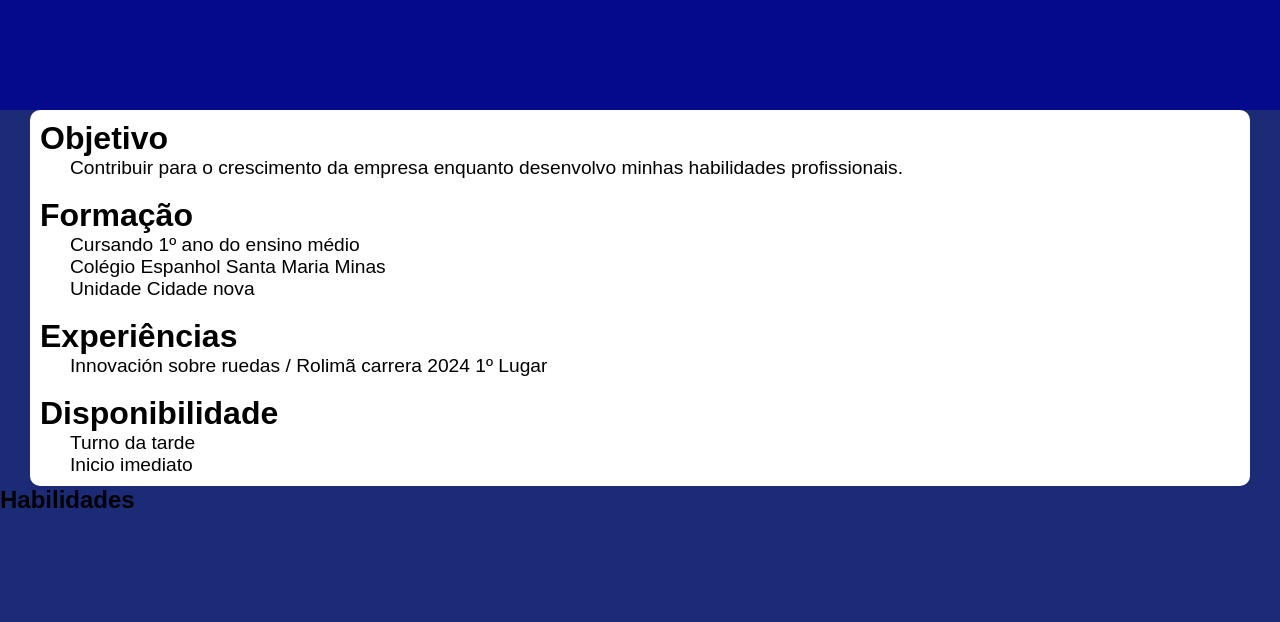
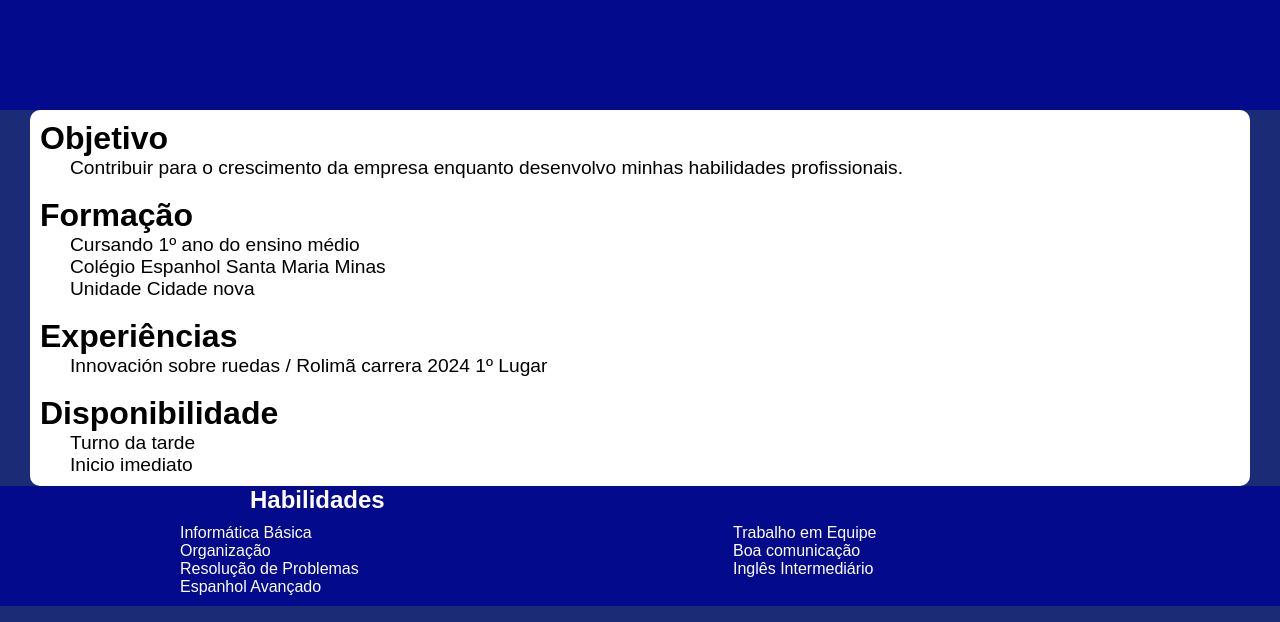
Before and after one commit to felipeFalbuquerque/Curriculo-Miguel, a plain HTML site: page index.html in a window 1280 px wide. Shown: the part 299-921 px from the top of the page. Drawn offline with Linux system fonts and the light colour scheme.

Commit message:
Update index.html

```diff
--- a/index.html
+++ b/index.html
@@ -63,6 +63,20 @@
             padding-left: 30px;
             font-size: 1.2em;
         }
+        ul{
+            columns: 2;
+            padding: 10px;
+            text-align: justify;
+            list-style-type: none;
+            margin-left: 170px;
+        }
+        footer{
+            background-color: #030A8C;
+            color: white;
+        }
+        h2{
+            margin-left: 250px;
+        }
     </style>
 </head>
 
@@ -98,12 +112,13 @@
     <footer>
         <h2>Habilidades</h2>
         <ul>
-            <li></li>
-            <li></li>
-            <li></li>
-            <li></li>
-            <li></li>
-            <li></li>
+            <li>Informática Básica</li>
+            <li>Organização</li>
+            <li>Resolução de Problemas</li>
+            <li>Espanhol Avançado</li>
+            <li>Trabalho em Equipe</li>
+            <li>Boa comunicação</li>
+            <li>Inglês Intermediário</li>
         </ul>
     </footer>
 </body>
```
